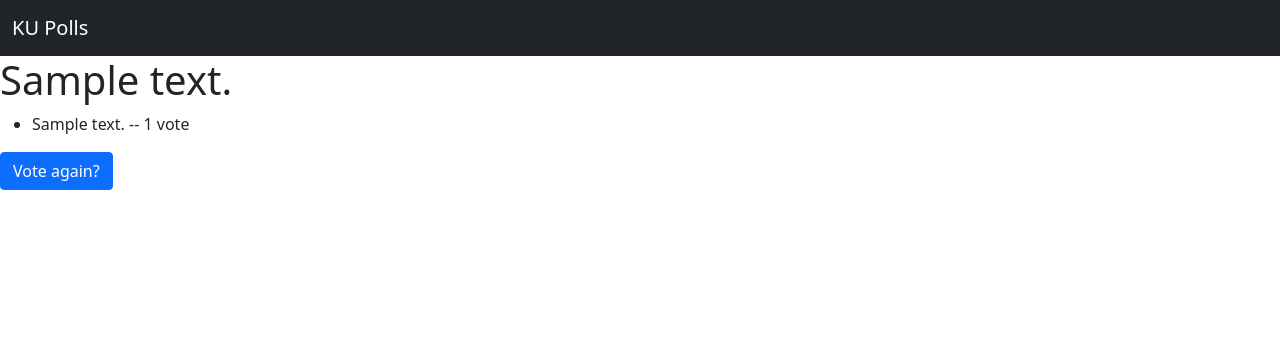
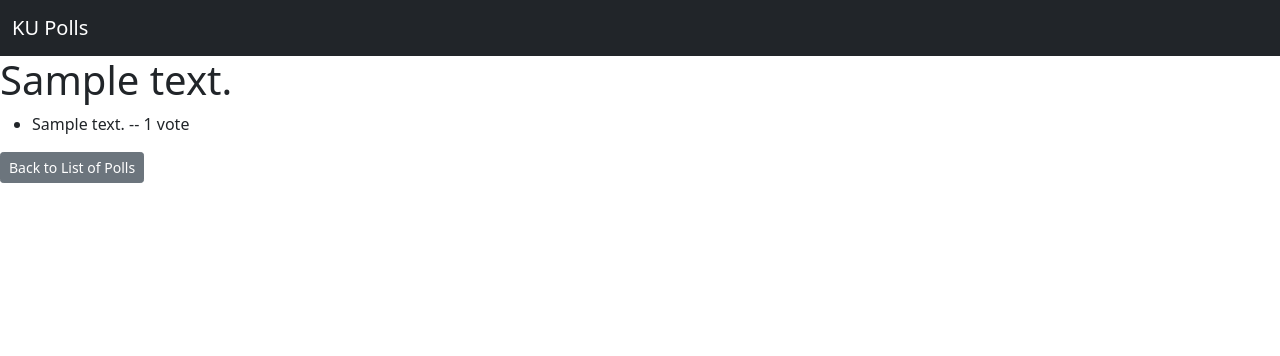
Before and after one commit to HelloYeew/ku-polls, a Django app: page /polls/1/results/ in a window 1280 px wide. Shown: the top 356 px of the page. Run offline with Django 3.2, Linux system fonts and the light colour scheme; tables that the repository leaves empty hold one stand-in row (values such as "Sample post").

Commit message:
Add a “Back to List of Polls” link on the polls result page

```diff
--- a/polls/templates/polls/results.html
+++ b/polls/templates/polls/results.html
@@ -9,6 +9,9 @@
     {% endfor %}
 </ul>
 
-<a class="btn btn-primary" href="{% url 'polls:detail' question.id %}" role="button">Vote again?</a>
+{% if question.can_vote %}
+<a class="btn btn-primary btn-sm" href="{% url 'polls:detail' question.id %}" role="button">Vote again?</a>
+{% endif %}
+<a class="btn btn-secondary btn-sm" href="{% url 'polls:index' %}" role="button">Back to List of Polls</a>
 
 {% endblock %}
```
